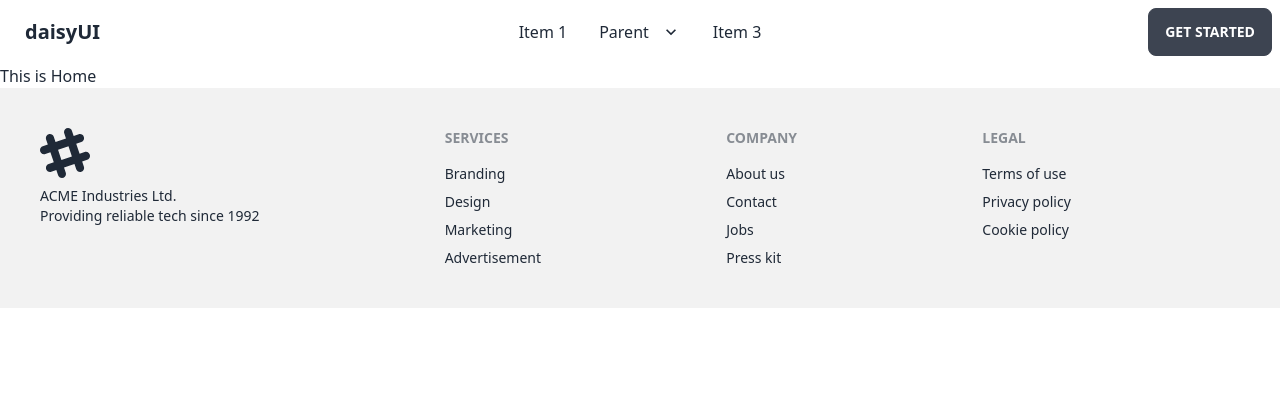
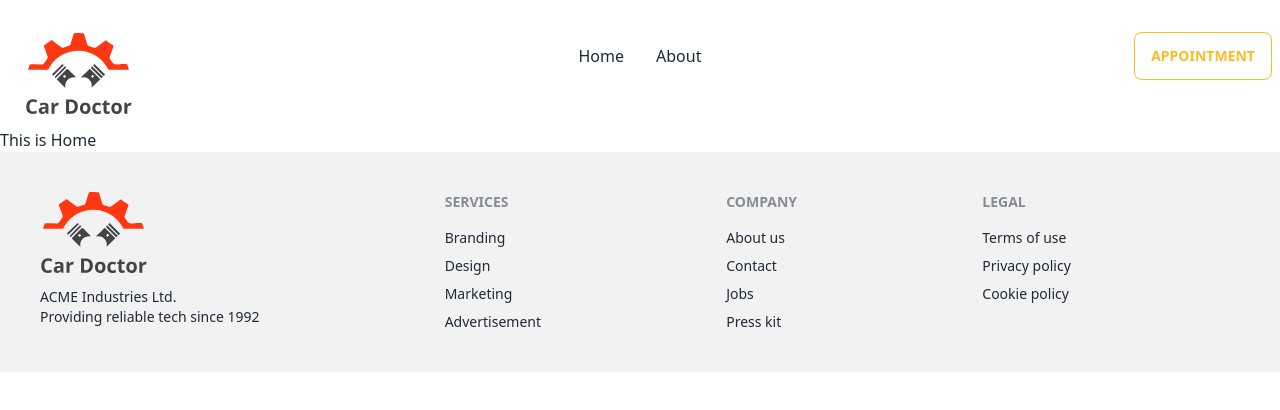
Before and after one commit to AkhiSharmin/car-doctor-client, a React (Vite) app: page / in a window 1280 px wide. Shown: the top 410 px of the page. Built offline with nearby package versions, Linux system fonts and the light colour scheme.

Commit message:
navber done

```diff
--- a/src/main.jsx
+++ b/src/main.jsx
@@ -5,7 +5,9 @@ import { RouterProvider } from "react-router-dom";
 import router from "./Routes/Routes.jsx";
 
 ReactDOM.createRoot(document.getElementById("root")).render(
-  <React.StrictMode>
-    <RouterProvider router={router} />
-  </React.StrictMode>
+  <div className="max-w-7xl mx-auto">
+    <React.StrictMode>
+      <RouterProvider router={router} />
+    </React.StrictMode>
+  </div>
 );
--- a/src/pages/Shared/Footer/Footer.jsx
+++ b/src/pages/Shared/Footer/Footer.jsx
@@ -1,18 +1,9 @@
+import logo from "../../../assets/logo.svg";
 const Footer = () => {
   return (
     <footer className="footer p-10 bg-base-200 text-base-content">
       <div>
-        <svg
-          width="50"
-          height="50"
-          viewBox="0 0 24 24"
-          xmlns="http://www.w3.org/2000/svg"
-          fillRule="evenodd"
-          clipRule="evenodd"
-          className="fill-current"
-        >
-          <path d="M22.672 15.226l-2.432.811.841 2.515c.33 1.019-.209 2.127-1.23 2.456-1.15.325-2.148-.321-2.463-1.226l-.84-2.518-5.013 1.677.84 2.517c.391 1.203-.434 2.542-1.831 2.542-.88 0-1.601-.564-1.86-1.314l-.842-2.516-2.431.809c-1.135.328-2.145-.317-2.463-1.229-.329-1.018.211-2.127 1.231-2.456l2.432-.809-1.621-4.823-2.432.808c-1.355.384-2.558-.59-2.558-1.839 0-.817.509-1.582 1.327-1.846l2.433-.809-.842-2.515c-.33-1.02.211-2.129 1.232-2.458 1.02-.329 2.13.209 2.461 1.229l.842 2.515 5.011-1.677-.839-2.517c-.403-1.238.484-2.553 1.843-2.553.819 0 1.585.509 1.85 1.326l.841 2.517 2.431-.81c1.02-.33 2.131.211 2.461 1.229.332 1.018-.21 2.126-1.23 2.456l-2.433.809 1.622 4.823 2.433-.809c1.242-.401 2.557.484 2.557 1.838 0 .819-.51 1.583-1.328 1.847m-8.992-6.428l-5.01 1.675 1.619 4.828 5.011-1.674-1.62-4.829z"></path>
-        </svg>
+        <img src={logo} alt="" />
         <p>
           ACME Industries Ltd.
           <br />
--- a/src/pages/Shared/Navber/Navber.jsx
+++ b/src/pages/Shared/Navber/Navber.jsx
@@ -1,6 +1,20 @@
+import { Link } from "react-router-dom";
+import logo from "../../../assets/logo.svg";
+
 const Navber = () => {
+  const navItems = (
+    <>
+      <li>
+        <Link to="/">Home</Link>{" "}
+      </li>
+      <li>
+        {" "}
+        <Link to="/about">About</Link>{" "}
+      </li>
+    </>
+  );
   return (
-    <div className="navbar bg-base-100">
+    <div className="navbar bg-base-100 h-28 mb-4">
       <div className="navbar-start">
         <div className="dropdown">
           <label tabIndex={0} className="btn btn-ghost lg:hidden">
@@ -23,72 +37,18 @@ const Navber = () => {
             tabIndex={0}
             className="menu menu-compact dropdown-content mt-3 p-2 shadow bg-base-100 rounded-box w-52"
           >
-            <li>
-              <a>Item 1</a>
-            </li>
-            <li tabIndex={0}>
-              <a className="justify-between">
-                Parent
-                <svg
-                  className="fill-current"
-                  xmlns="http://www.w3.org/2000/svg"
-                  width="24"
-                  height="24"
-                  viewBox="0 0 24 24"
-                >
-                  <path d="M8.59,16.58L13.17,12L8.59,7.41L10,6L16,12L10,18L8.59,16.58Z" />
-                </svg>
-              </a>
-              <ul className="p-2">
-                <li>
-                  <a>Submenu 1</a>
-                </li>
-                <li>
-                  <a>Submenu 2</a>
-                </li>
-              </ul>
-            </li>
-            <li>
-              <a>Item 3</a>
-            </li>
+            {navItems}
           </ul>
         </div>
-        <a className="btn btn-ghost normal-case text-xl">daisyUI</a>
+        <Link to="/" className="btn btn-ghost normal-case text-xl">
+          <img src={logo} alt="" />
+        </Link>
       </div>
       <div className="navbar-center hidden lg:flex">
-        <ul className="menu menu-horizontal px-1">
-          <li>
-            <a>Item 1</a>
-          </li>
-          <li tabIndex={0}>
-            <a>
-              Parent
-              <svg
-                className="fill-current"
-                xmlns="http://www.w3.org/2000/svg"
-                width="20"
-                height="20"
-                viewBox="0 0 24 24"
-              >
-                <path d="M7.41,8.58L12,13.17L16.59,8.58L18,10L12,16L6,10L7.41,8.58Z" />
-              </svg>
-            </a>
-            <ul className="p-2">
-              <li>
-                <a>Submenu 1</a>
-              </li>
-              <li>
-                <a>Submenu 2</a>
-              </li>
-            </ul>
-          </li>
-          <li>
-            <a>Item 3</a>
-          </li>
-        </ul>
+        <ul className="menu menu-horizontal px-1">{navItems}</ul>
       </div>
       <div className="navbar-end">
-        <a className="btn">Get started</a>
+        <button className="btn btn-outline btn-warning">Appointment</button>
       </div>
     </div>
   );
```
